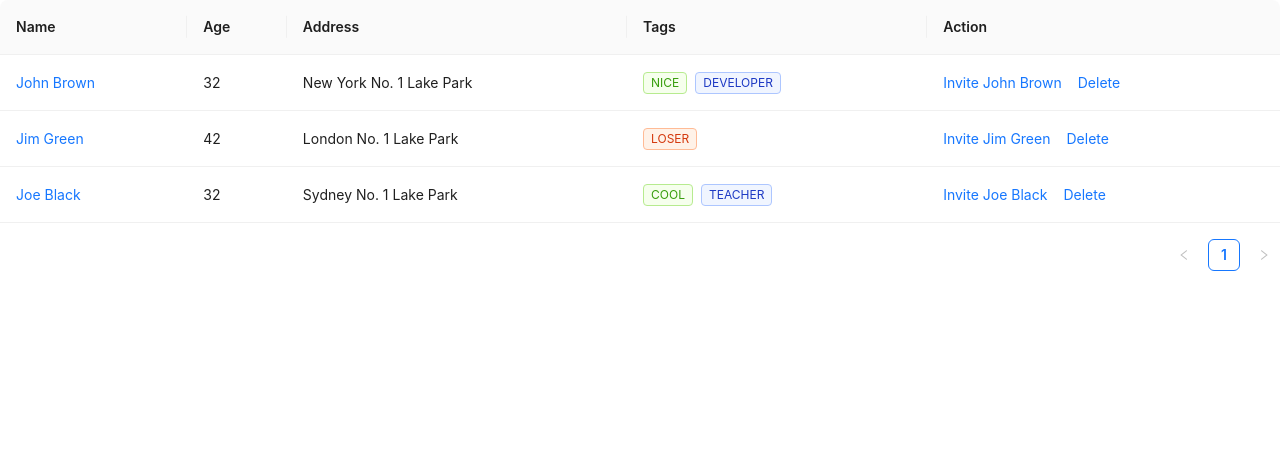
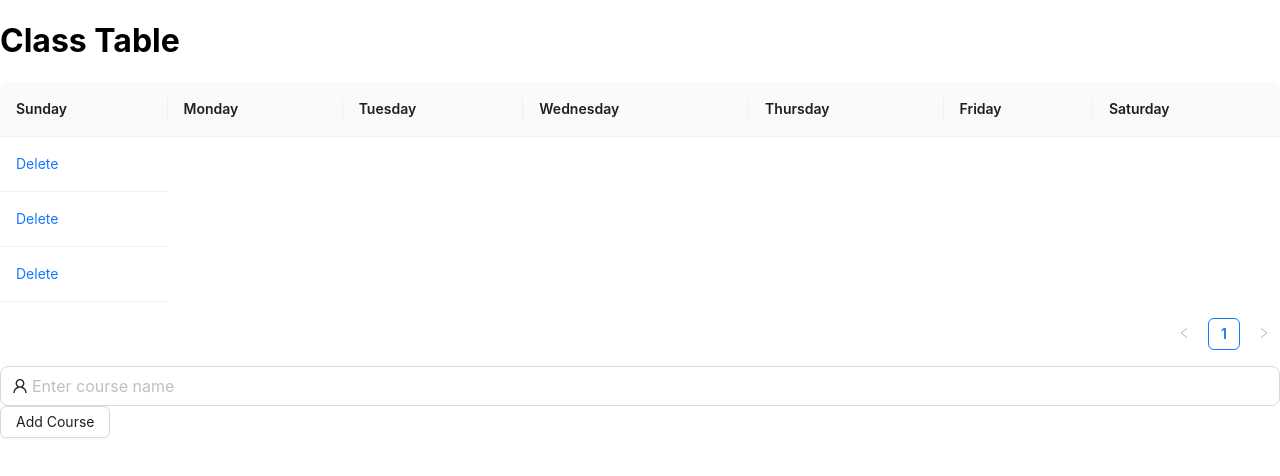
Before and after one commit to TRM-coding/super_class_table, a React (Create React App) app: page /table in a window 1280 px wide. Shown: the top 476 px of the page. Built offline with nearby package versions, Linux system fonts and the light colour scheme.

Commit message:
基本拖拽

```diff
--- a/package.json
+++ b/package.json
@@ -9,6 +9,8 @@
     "@testing-library/user-event": "^13.5.0",
     "antd": "^5.24.8",
     "react": "^19.1.0",
+    "react-dnd": "^16.0.1",
+    "react-dnd-html5-backend": "^16.0.1",
     "react-dom": "^19.1.0",
     "react-router-dom": "^6.30.0",
     "react-scripts": "5.0.1",
--- a/src/Class_Table.js
+++ b/src/Class_Table.js
@@ -1,75 +1,135 @@
-import React from 'react';
+import React, { useState } from 'react';
 import { Space, Table, Tag } from 'antd';
+import { UserOutlined } from '@ant-design/icons';
+import { Input, Button } from 'antd';
+import { useDrag, useDrop } from 'react-dnd';
+import { DndProvider } from 'react-dnd';
+import { HTML5Backend } from 'react-dnd-html5-backend';
+
+// Table columns configuration
 const columns = [
+  { title: 'Sunday', dataIndex: 'Sunday', key: 'Sunday', render: (text) => <a>{text}</a> },
+  { title: 'Monday', dataIndex: 'Monday', key: 'Monday' },
+  { title: 'Tuesday', dataIndex: 'Tuesday', key: 'Tuesday' },
+  { title: 'Wednesday', key: 'Wednesday', dataIndex: 'Wednesday', render: (_, { tags }) => (
+    <>
+      {tags.map((tag) => {
+        let color = tag.length > 5 ? 'geekblue' : 'green';
+        if (tag === 'loser') color = 'volcano';
+        return <Tag color={color} key={tag}>{tag.toUpperCase()}</Tag>;
+      })}
+    </>
+  ) },
   {
-    title: 'Name',
-    dataIndex: 'name',
-    key: 'name',
-    render: text => <a>{text}</a>,
+    title: 'Thursday',
+    key: 'Thursday',
+    render: () => <></>, // Empty rendering for Thursday as delete logic is handled in DraggableRow
   },
   {
-    title: 'Age',
-    dataIndex: 'age',
-    key: 'age',
+    title: 'Friday',
+    key: 'Friday',
+    render: () => <></>, // Empty rendering for Friday
   },
   {
-    title: 'Address',
-    dataIndex: 'address',
-    key: 'address',
-  },
-  {
-    title: 'Tags',
-    key: 'tags',
-    dataIndex: 'tags',
-    render: (_, { tags }) => (
-      <>
-        {tags.map(tag => {
-          let color = tag.length > 5 ? 'geekblue' : 'green';
-          if (tag === 'loser') {
-            color = 'volcano';
-          }
-          return (
-            <Tag color={color} key={tag}>
-              {tag.toUpperCase()}
-            </Tag>
-          );
-        })}
-      </>
-    ),
-  },
-  {
-    title: 'Action',
-    key: 'action',
-    render: (_, record) => (
-      <Space size="middle">
-        <a>Invite {record.name}</a>
-        <a>Delete</a>
-      </Space>
-    ),
+    title: 'Saturday',
+    key: 'Saturday',
+    render: () => <></>, // Empty rendering for Saturday
   },
 ];
-const data = [
-  {
-    key: '1',
-    name: 'John Brown',
-    age: 32,
-    address: 'New York No. 1 Lake Park',
-    tags: ['nice', 'developer'],
-  },
-  {
-    key: '2',
-    name: 'Jim Green',
-    age: 42,
-    address: 'London No. 1 Lake Park',
-    tags: ['loser'],
-  },
-  {
-    key: '3',
-    name: 'Joe Black',
-    age: 32,
-    address: 'Sydney No. 1 Lake Park',
-    tags: ['cool', 'teacher'],
-  },
-];
-const Class_Table = () => <Table columns={columns} dataSource={data} />;
-export default Class_Table;
+
+// DraggableRow component
+const DraggableRow = ({ index, moveRow, handleDelete, ...restProps }) => {
+  const [, drag] = useDrag({
+    type: 'row',
+    item: { index },
+  });
+
+  const [, drop] = useDrop({
+    accept: 'row',
+    hover: (item) => {
+      if (item.index !== index) {
+        moveRow(item.index, index);
+        item.index = index;
+      }
+    },
+  });
+
+  return (
+    <tr ref={(node) => drag(drop(node))} {...restProps}>
+      <td>
+        <Space size="middle">
+          <a onClick={() => handleDelete(index)}>Delete</a>
+        </Space>
+      </td>
+    </tr>
+  );
+};
+
+function ClassTable() {
+  const [data, setData] = useState([
+    { key: '1', name: 'John Brown', age: 32, address: 'New York No. 1 Lake Park', tags: ['nice', 'developer'] },
+    { key: '2', name: 'Jim Green', age: 42, address: 'London No. 1 Lake Park', tags: ['loser'] },
+    { key: '3', name: 'Joe Black', age: 32, address: 'Sydney No. 1 Lake Park', tags: ['cool', 'teacher'] },
+  ]);
+
+  const [inputValue, setInputValue] = useState('');
+
+  const handleDelete = (index) => {
+    const newData = data.filter((_, idx) => idx !== index);
+    setData(newData);
+  };
+
+  const handleAddCourse = () => {
+    if (inputValue) {
+      const newCourse = {
+        key: Date.now().toString(),
+        name: inputValue,
+        age: Math.floor(Math.random() * 50),
+        address: 'Random Address',
+        tags: ['new'],
+      };
+      setData([...data, newCourse]);
+      setInputValue('');
+    }
+  };
+
+  const moveRow = (dragIndex, hoverIndex) => {
+    const draggedRow = data[dragIndex];
+    const updatedData = data.filter((_, idx) => idx !== dragIndex);
+    updatedData.splice(hoverIndex, 0, draggedRow);
+    setData(updatedData);
+  };
+
+  return (
+    <DndProvider backend={HTML5Backend}>
+      <div>
+        <h1>Class Table</h1>
+        <Table
+          columns={columns}
+          dataSource={data}
+          rowKey="key"
+          components={{
+            body: {
+              row: ({ index, ...restProps }) => {
+                return <DraggableRow index={index} moveRow={moveRow} handleDelete={handleDelete} {...restProps} />;
+              },
+            },
+          }}
+        />
+      </div>
+      <div>
+        <Input
+          size="large"
+          placeholder="Enter course name"
+          prefix={<UserOutlined />}
+          value={inputValue}
+          onChange={(e) => setInputValue(e.target.value)}
+        />
+        <br />
+        <Button onClick={handleAddCourse}>Add Course</Button>
+      </div>
+    </DndProvider>
+  );
+}
+
+export default ClassTable;
```
Also changed, not shown: 1 other file (tests, documents, lock files or other folders).
